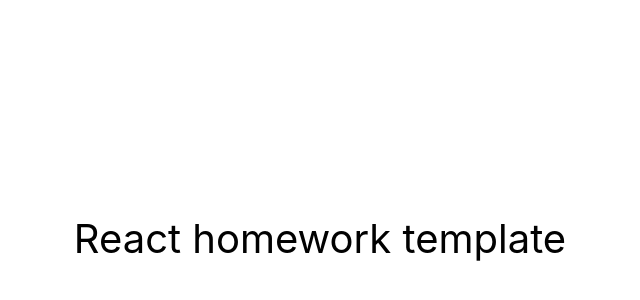
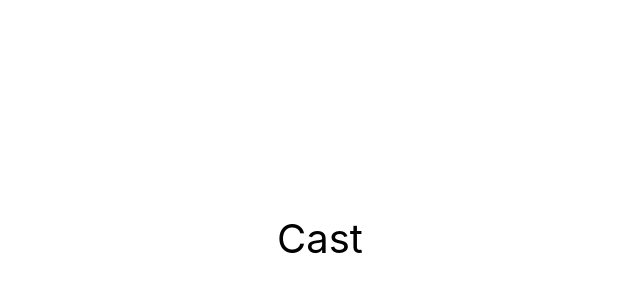
Before and after one commit to sergii-borodin/goit-react-hw-05-movies, a React (Create React App) app: page /goit-react-hw-05-movies/movies/1/cast in a window 1280 px wide. Shown: the part 162-462 px from the top of the page, without its empty margins (320-960 px from the left). Built offline with nearby package versions, Linux system fonts and the light colour scheme.

Commit message:
create page-components, install Axios, react-router-dom, prop-types

```diff
--- a/package.json
+++ b/package.json
@@ -7,8 +7,11 @@
     "@testing-library/jest-dom": "^5.16.3",
     "@testing-library/react": "^12.1.4",
     "@testing-library/user-event": "^13.5.0",
+    "axios": "^1.3.4",
+    "prop-types": "^15.8.1",
     "react": "^18.1.0",
     "react-dom": "^18.1.0",
+    "react-router-dom": "^6.9.0",
     "react-scripts": "5.0.1",
     "web-vitals": "^2.1.3"
   },
--- a/src/components/App.jsx
+++ /dev/null
@@ -1,16 +0,0 @@
-export const App = () => {
-  return (
-    <div
-      style={{
-        height: '100vh',
-        display: 'flex',
-        justifyContent: 'center',
-        alignItems: 'center',
-        fontSize: 40,
-        color: '#010101'
-      }}
-    >
-      React homework template
-    </div>
-  );
-};
--- /dev/null
+++ b/src/components/App/App.jsx
@@ -0,0 +1,32 @@
+import { Routes, Route } from 'react-router-dom';
+
+import Home from 'pages/Home/Home';
+import Movies from 'pages/Movies/Movies';
+import MovieDetails from 'pages/MovieDetails/MovieDetails';
+import Cast from 'pages/Cast/Cast';
+import Reviews from 'pages/Reviews/Reviews';
+import NotFound from 'pages/NotFound/NotFound';
+
+export const App = () => {
+  return (
+    <div
+      style={{
+        height: '100vh',
+        display: 'flex',
+        justifyContent: 'center',
+        alignItems: 'center',
+        fontSize: 40,
+        color: '#010101',
+      }}
+    >
+      <Routes>
+        <Route path="/" element={<Home />} />
+        <Route path="/movies" element={<Movies />} />
+        <Route path="/movies/:movieId" element={<MovieDetails />} />
+        <Route path="/movies/:movieId/cast" element={<Cast />} />
+        <Route path="/movies/:movieId/reviews" element={<Reviews />} />
+        <Route path="*" element={<NotFound />} />
+      </Routes>
+    </div>
+  );
+};
--- a/src/index.js
+++ b/src/index.js
@@ -1,10 +1,14 @@
 import React from 'react';
 import ReactDOM from 'react-dom/client';
-import { App } from 'components/App';
+import { BrowserRouter } from 'react-router-dom';
+
+import { App } from 'components/App/App';
 import './index.css';
 
 ReactDOM.createRoot(document.getElementById('root')).render(
   <React.StrictMode>
-    <App />
+    <BrowserRouter basename="/goit-react-hw-05-movies">
+      <App />
+    </BrowserRouter>
   </React.StrictMode>
 );
--- /dev/null
+++ b/src/pages/Cast/Cast.jsx
@@ -0,0 +1,10 @@
+import React from 'react';
+import PropTypes from 'prop-types';
+
+const Cast = props => {
+  return <div>Cast</div>;
+};
+
+Cast.propTypes = {};
+
+export default Cast;
--- /dev/null
+++ b/src/pages/Home/Home.jsx
@@ -0,0 +1,10 @@
+import React from 'react';
+import PropTypes from 'prop-types';
+
+const Home = props => {
+  return <div>Home</div>;
+};
+
+Home.propTypes = {};
+
+export default Home;
--- /dev/null
+++ b/src/pages/MovieDetails/MovieDetails.jsx
@@ -0,0 +1,10 @@
+import React from 'react';
+import PropTypes from 'prop-types';
+
+const MovieDetails = props => {
+  return <div>MovieDetails</div>;
+};
+
+MovieDetails.propTypes = {};
+
+export default MovieDetails;
--- /dev/null
+++ b/src/pages/Movies/Movies.jsx
@@ -0,0 +1,10 @@
+import React from 'react';
+import PropTypes from 'prop-types';
+
+const Movies = props => {
+  return <div>Movies</div>;
+};
+
+Movies.propTypes = {};
+
+export default Movies;
--- /dev/null
+++ b/src/pages/NotFound/NotFound.jsx
@@ -0,0 +1,10 @@
+import React from 'react';
+import PropTypes from 'prop-types';
+
+const NotFound = props => {
+  return <div>NotFound</div>;
+};
+
+NotFound.propTypes = {};
+
+export default NotFound;
--- /dev/null
+++ b/src/pages/Reviews/Reviews.jsx
@@ -0,0 +1,10 @@
+import React from 'react';
+import PropTypes from 'prop-types';
+
+const Reviews = props => {
+  return <div>Reviews</div>;
+};
+
+Reviews.propTypes = {};
+
+export default Reviews;
```
Also changed, not shown: 1 other file (tests, documents, lock files or other folders).
